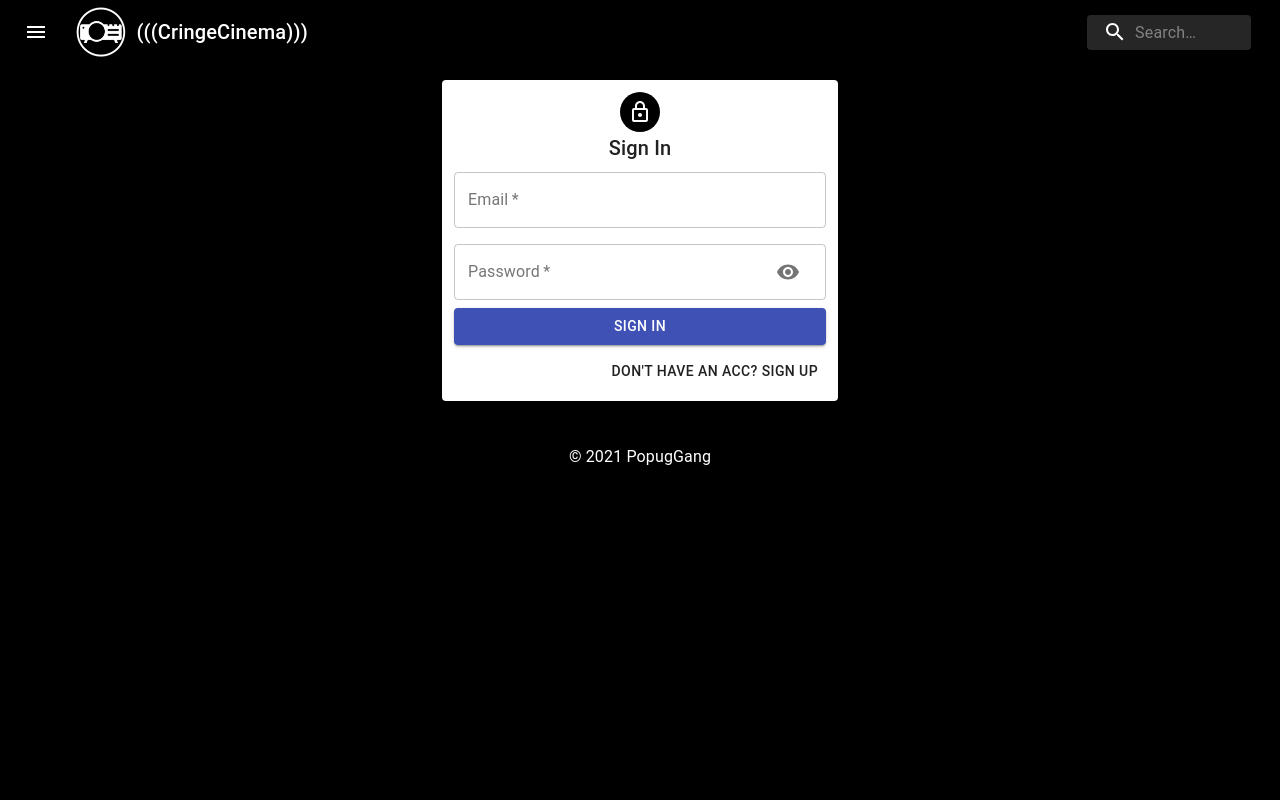
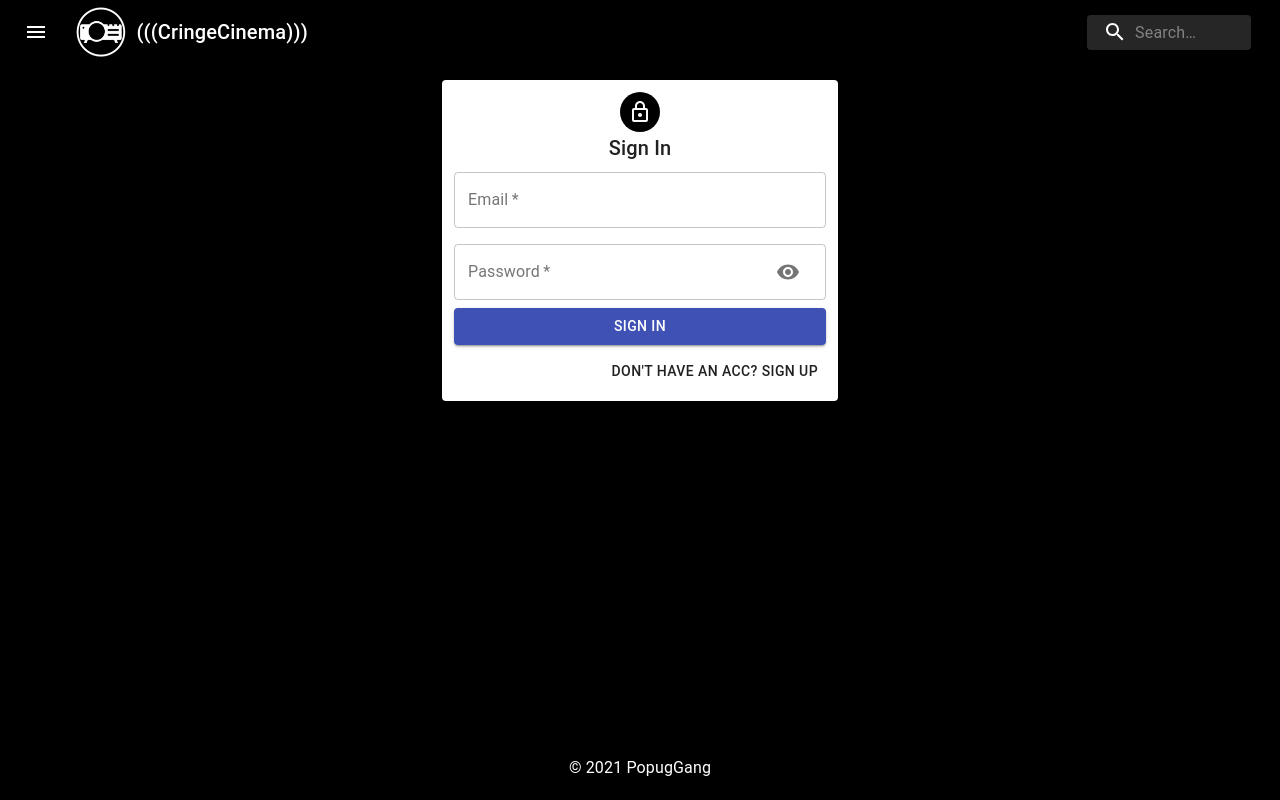
Before and after one commit to Ga1ath/CourseWork2021, a React (Create React App) app in the folder src/main/client/: page /auth in a window 1280 px wide. Built offline with nearby package versions, Linux system fonts and the light colour scheme.

Commit message:
fix footer

```diff
--- a/src/main/client/src/App.js
+++ b/src/main/client/src/App.js
@@ -6,9 +6,12 @@ import Home from '../src/components/Home/Home';
 import Footer from './components/Footer/Footer';
 import Auth from "./components/Auth/Auth";
 
+import './index.css';
+
 function App() {
   return (
-    <Router>
+    <Router >
+      <div className="content">
         <Navbar />
         <Switch>
           <Route exact path="/">
@@ -18,9 +21,9 @@ function App() {
             <Auth />
           </Route>
         </Switch>
+      </div>
       <Footer />
     </Router>
-
   );
 }
 
--- a/src/main/client/src/components/Footer/styles.js
+++ b/src/main/client/src/components/Footer/styles.js
@@ -3,9 +3,13 @@ import { makeStyles } from '@material-ui/core';
 export default makeStyles({
   appBar: {
     backgroundColor: 'black',
-    position: "relative",
+    position: "fixed",
     //padding: "0",
-    width: "100%"
+    width: "100%",
+    //marginTop: "calc(100%-60px)"
+    bottom: "0",
+    top: "inherit",
+    zIndex: 10,
   },
   toolbar: {
     display: "flex",
--- a/src/main/client/src/index.css
+++ b/src/main/client/src/index.css
@@ -1,4 +1,15 @@
 body {
     background-color: black;
     margin: 0;
+    /*display: flex;*/
+    /*flex-direction: column;*/
+    /*flex: 1;*/
+    /*min-height: 100vh;*/
+    /*padding-bottom: 90px;*/
 }
+.content {
+    z-index: 100;
+    position: relative;
+    background-color: black;
+    margin-bottom: 60px;
+}
```
Lines whose indentation alone changed are shown as unchanged.
